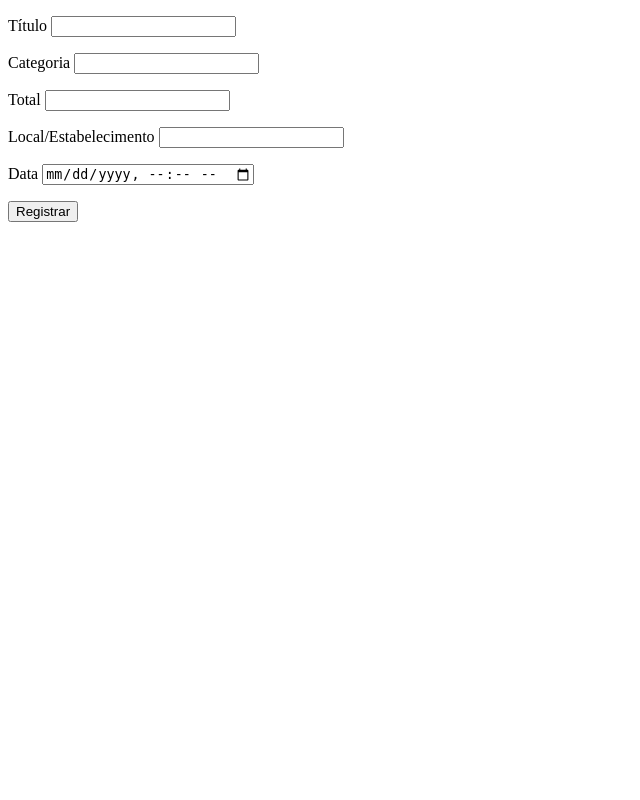
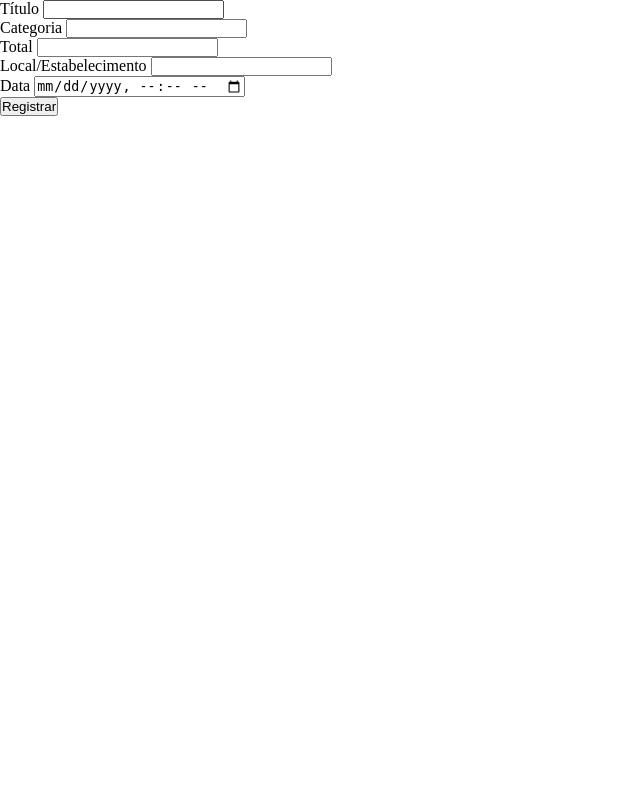
Before and after one commit to felipe-fjs/registro_de_gastos, a Flask app: page /novo-gasto in a window 1280 px wide. Shown: the whole page, without its empty margins (0-640 px from the left). Run offline with Flask 3, Linux system fonts and the light colour scheme.

Commit message:
alterando o nome arquivo style base

```diff
--- /dev/null
+++ b/app/static/css/general_style.css
@@ -0,0 +1,12 @@
+@charset "UTF-8";
+
+* {
+    margin: 0;
+    padding: 0;
+    box-sizing: border-box;
+}
+
+body, html {
+    width: 100vw;
+    height: 100vh;
+}
--- a/app/templates/base.html
+++ b/app/templates/base.html
@@ -4,7 +4,7 @@
     <meta charset="UTF-8">
     <meta name="viewport" content="width=device-width, initial-scale=1.0">
     <title>{% block title %} {% endblock %}</title>
-    <link rel="stylesheet" href="{{ url_for('static', filename='css/style.css') }}">
+    <link rel="stylesheet" href="{{ url_for('static', filename='css/general_style.css') }}">
 
     {% block head %} {% endblock %}
 </head>
```
Also changed, not shown: app/static/css/style.css (deleted).
